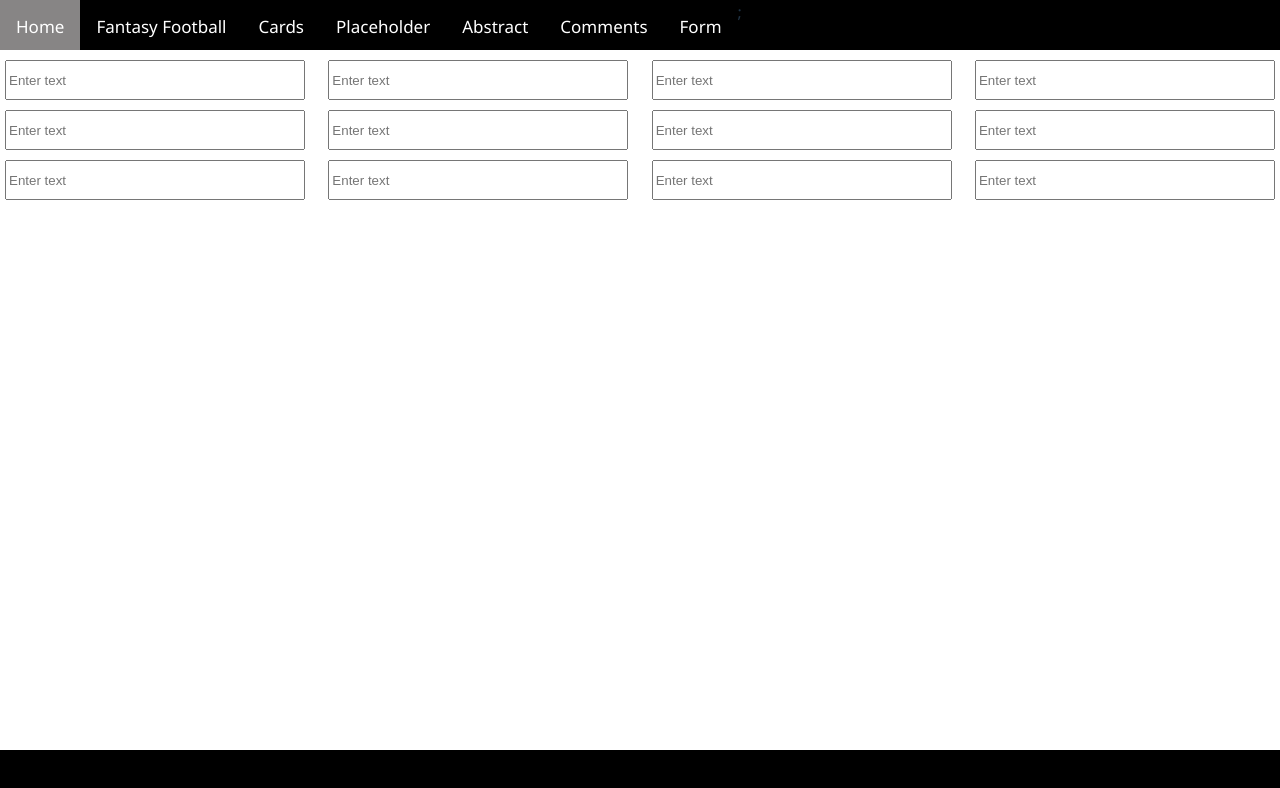
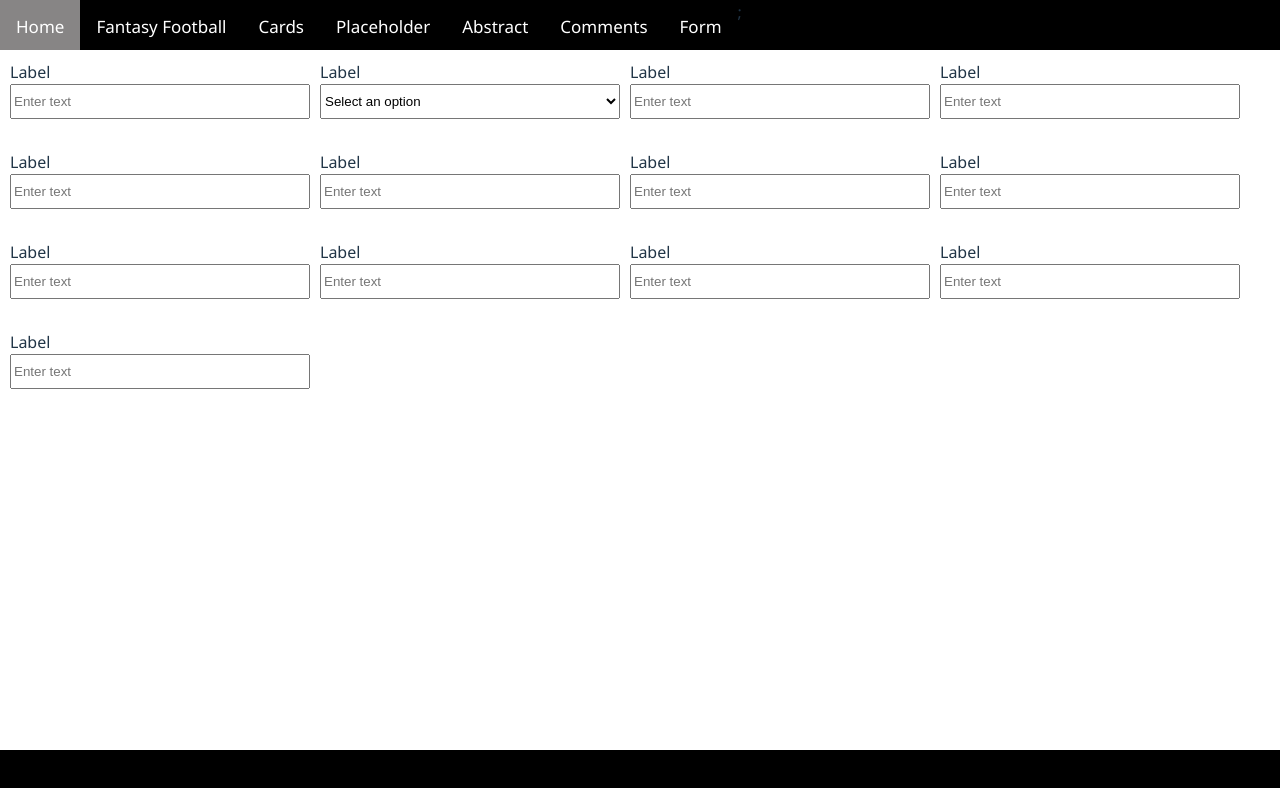
Before and after one commit to bspangler21/FrontendTemplate, a React (Vite) app: page /form in a window 1280 px wide. Shown: the top 788 px of the page. Built offline with nearby package versions, Linux system fonts and the light colour scheme; what @fluentui/font-icons-mdl2 would draw is missing.

Commit message:
Add labels and a select input to the Form component; update styles for improved layout

```diff
--- a/src/pages/Form.tsx
+++ b/src/pages/Form.tsx
@@ -6,6 +6,7 @@ function Form() {
 		<div className={formStyles.form}>
 			<div className={formStyles.formRow}>
 				<div className={formStyles.formInputContainer}>
+					<label className={utilStyles.label}>Label</label>
 					<input
 						type="text"
 						placeholder="Enter text"
@@ -14,6 +15,16 @@ function Form() {
 				</div>
 
 				<div className={formStyles.formInputContainer}>
+					<label className={utilStyles.label}>Label</label>
+					<select className={utilStyles.textInput}>
+						<option value="">Select an option</option>
+						<option value="option1">Option 1</option>
+						<option value="option2">Option 2</option>
+					</select>
+				</div>
+
+				<div className={formStyles.formInputContainer}>
+					<label className={utilStyles.label}>Label</label>
 					<input
 						type="text"
 						placeholder="Enter text"
@@ -22,14 +33,7 @@ function Form() {
 				</div>
 
 				<div className={formStyles.formInputContainer}>
-					<input
-						type="text"
-						placeholder="Enter text"
-						className={utilStyles.textInput}
-					/>
-				</div>
-
-				<div className={formStyles.formInputContainer}>
+					<label className={utilStyles.label}>Label</label>
 					<input
 						type="text"
 						placeholder="Enter text"
@@ -37,6 +41,7 @@ function Form() {
 					/>
 				</div>
 				<div className={formStyles.formInputContainer}>
+					<label className={utilStyles.label}>Label</label>
 					<input
 						type="text"
 						placeholder="Enter text"
@@ -44,6 +49,7 @@ function Form() {
 					/>
 				</div>
 				<div className={formStyles.formInputContainer}>
+					<label className={utilStyles.label}>Label</label>
 					<input
 						type="text"
 						placeholder="Enter text"
@@ -51,6 +57,7 @@ function Form() {
 					/>
 				</div>
 				<div className={formStyles.formInputContainer}>
+					<label className={utilStyles.label}>Label</label>
 					<input
 						type="text"
 						placeholder="Enter text"
@@ -58,6 +65,7 @@ function Form() {
 					/>
 				</div>
 				<div className={formStyles.formInputContainer}>
+					<label className={utilStyles.label}>Label</label>
 					<input
 						type="text"
 						placeholder="Enter text"
@@ -65,6 +73,7 @@ function Form() {
 					/>
 				</div>
 				<div className={formStyles.formInputContainer}>
+					<label className={utilStyles.label}>Label</label>
 					<input
 						type="text"
 						placeholder="Enter text"
@@ -72,6 +81,7 @@ function Form() {
 					/>
 				</div>
 				<div className={formStyles.formInputContainer}>
+					<label className={utilStyles.label}>Label</label>
 					<input
 						type="text"
 						placeholder="Enter text"
@@ -79,6 +89,7 @@ function Form() {
 					/>
 				</div>
 				<div className={formStyles.formInputContainer}>
+					<label className={utilStyles.label}>Label</label>
 					<input
 						type="text"
 						placeholder="Enter text"
@@ -86,6 +97,15 @@ function Form() {
 					/>
 				</div>
 				<div className={formStyles.formInputContainer}>
+					<label className={utilStyles.label}>Label</label>
+					<input
+						type="text"
+						placeholder="Enter text"
+						className={utilStyles.textInput}
+					/>
+				</div>
+				<div className={formStyles.formInputContainer}>
+					<label className={utilStyles.label}>Label</label>
 					<input
 						type="text"
 						placeholder="Enter text"
--- a/src/styles/form.module.css
+++ b/src/styles/form.module.css
@@ -3,29 +3,37 @@ form {
   margin: 20px auto;
   flex-flow: row wrap;
   justify-content: flex-start;
-  align-items: flex-start;
+  /* align-items: flex-start; */
 }
 
 .formRow {
   display: flex;
   flex-flow: row wrap;
-  justify-content: space-between;
+  justify-content: flex-start;
   align-items: center;
-  height: 50px;
-  width: 100%;
-  padding: 5px;
+  height: 80px;
+  /* width: 100%; */
+  /* padding: 5px; */
+  /* margin: 5px; */
 
 }
 
 .formInputContainer {
-  margin-top: 5px;
-  margin-bottom: 5px;
+  /* margin-top: 5px; */
+  /* margin-bottom: 5px; */
   height: 100%;
   width: 300px;
+  padding: 5px;
+  margin: 5px;
 }
 
 @media (max-width: 800px) {
   .form {
     flex-direction: column;
+    justify-content: center;
+  }
+
+  .formRow {
+    flex-flow: column nowrap;
   }
 }
--- a/src/styles/util.module.css
+++ b/src/styles/util.module.css
@@ -28,8 +28,13 @@
 }
 
 .textInput {
-  height: 40px;
+  /* height: 40px; */
+  height: 50%;
   width: 300px;
+}
+
+.label {
+  height: 50%;
 }
 
 .mediumVerticalImage {
```
